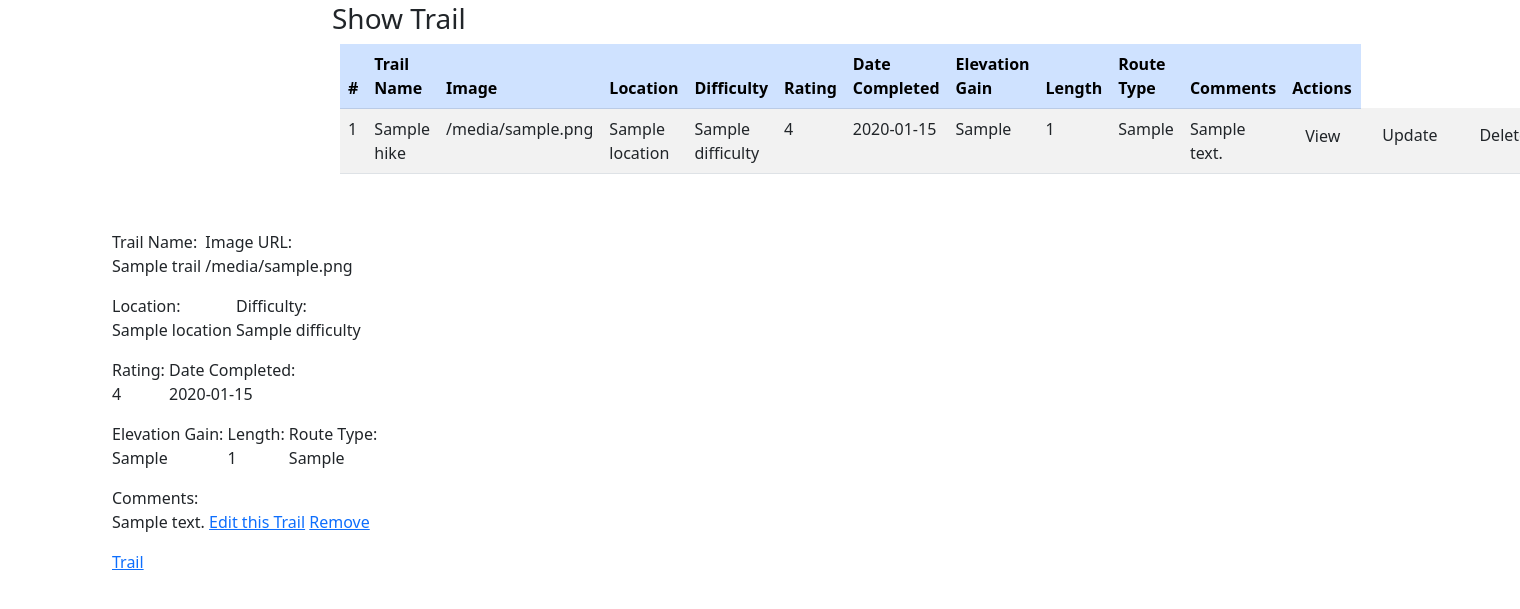
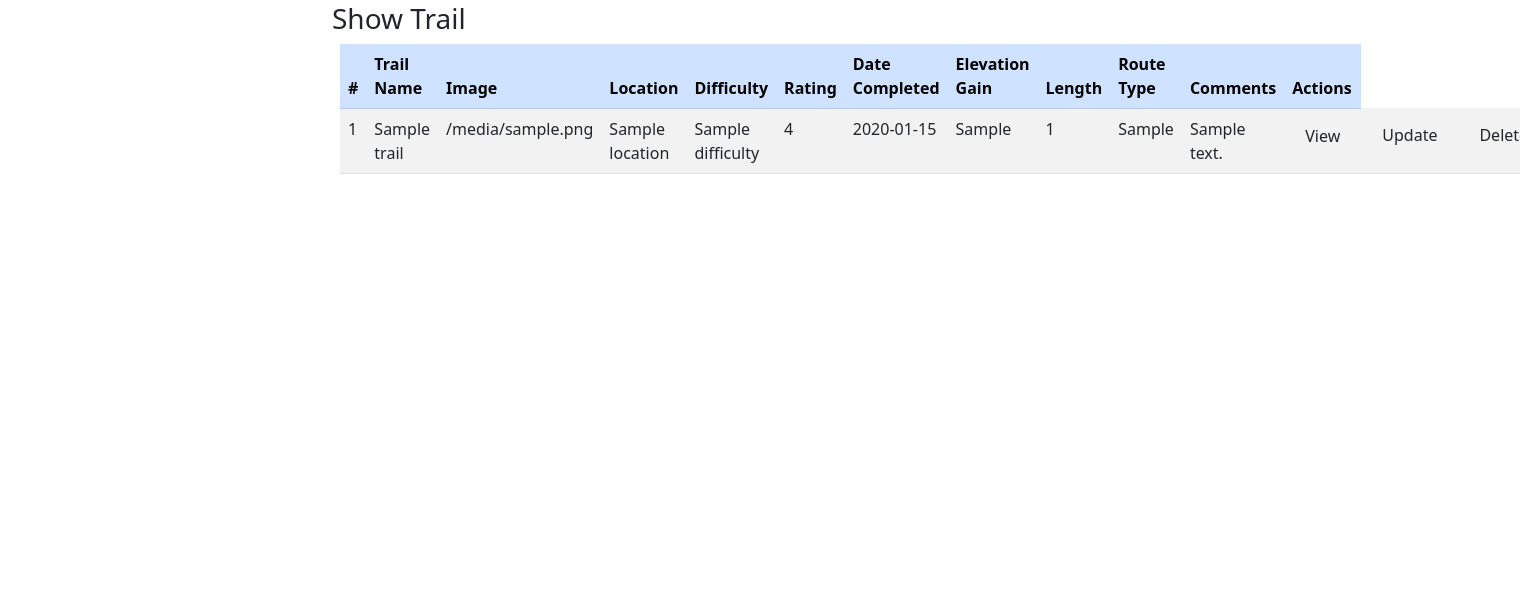
Before and after one commit to gcommits/hike, a Flask app: template flask_app/templates/show_trail.html in a window 1520 px wide; the page is wider, and only the part inside the window is pictured. Shown: the part 46-655 px from the top of that part. Run offline with Flask 2, Linux system fonts and the light colour scheme; the visitor is signed in with stand-in values (Sample User, id 1); tables that the repository leaves empty or names only in its code hold one stand-in row (values such as "Sample post"); the template is opened without the code that fills it: most values are stand-ins (such as "Sample title", 1, 10 or a date in 2020).

Commit message:
fix show/edit page

```diff
--- a/flask_app/templates/show_trail.html
+++ b/flask_app/templates/show_trail.html
@@ -21,67 +21,26 @@
                     </tr>
                 </thead>
                 <tbody>
-                    {% for hike in trails %}
                     <tr>
-                        <td scope="row">{{ hike.id }}</td>
-                        <td>{{ hike.name }}</td>
-                        <td>{{ hike.img }}</td>
-                        <td>{{ hike.location }}</td>
-                        <td>{{ hike.difficulty }}</td>
-                        <td>{{ hike.rating }}</td>
-                        <td>{{ hike.dateCompleted.strftime('%Y-%m-%d') }}</td>
-                        <td>{{ hike.elevationGain }}</td>
-                        <td>{{ hike.length }}</td>
-                        <td>{{ hike.routeType }}</td>
-                        <td>{{ hike.comments }}</td>
-                        <td><a href="/trail/{{hike.id}}" class="btn">View</a></td>
-                        {% if hike.user_id == session.user_id %}
+                        <td scope="row">{{ trail.id }}</td>
+                        <td>{{trail.name}}</td>
+                        <td>{{ trail.img }}</td>
+                        <td>{{ trail.location }}</td>
+                        <td>{{ trail.difficulty }}</td>
+                        <td>{{ trail.rating }}</td>
+                        <td>{{ trail.dateCompleted.strftime('%Y-%m-%d') }}</td>
+                        <td>{{ trail.elevationGain }}</td>
+                        <td>{{ trail.length }}</td>
+                        <td>{{ trail.routeType }}</td>
+                        <td>{{ trail.comments }}</td>
+                        <td><a href="/trail/{{trail.id}}" class="btn">View</a></td>
+                        {% if trail.user_id == session.user_id %}
                         <td><a href="/edit/trail/{{hike.id}}" class="btn">Update</a></td>
                         <td><a href="/destroy/trail/{{hike.id}}" class="btn">Delete</a></td>
                         {% endif %}
                     </tr>
-                    {% endfor %}
                 </tbody>
             </table>
         </div>
     </div>
-    <div class="row mt-5">
-        <div class="col-4">
-            <input type="hidden" name="id" value="{{trail.id}}">
-                    <label>Trail Name:
-                        <p>{{trail.name}}</p>
-                    </label>
-                    <label>Image URL:
-                        <p>{{trail.img}}</p>
-                    </label>
-                    <label>Location:
-                        <p>{{trail.location}}</p>
-                    </label>
-                    <label>Difficulty:
-                        <p>{{trail.difficulty}}</p>
-                    </label>
-                    <label>Rating:
-                        <p>{{trail.rating}}</p>
-                    </label>
-                    <label>Date Completed:
-                        <p>{{trail.dateCompleted.strftime('%Y-%m-%d')}}</p>
-                    </label>
-                    <label>Elevation Gain:
-                        <p>{{trail.elevationGain}}</p>
-                    </label>
-                    <label>Length:
-                        <p>{{trail.length}}</p>
-                    </label>
-                    <label>Route Type:
-                        <p>{{trail.routeType}}</p>
-                    </label>
-                    <label>Comments:
-                        <p>{{trail.comments}}</p>
-                    </label>
-                    {% if trail.user_id == session.user_id %}
-                    <td><a href="/edit/trail/{{trail.id}}">Edit this Trail</a></td>
-                    <td><a href="/destroy/trail/{{trail.id}}">Remove Trail</a></td>
-                    {% endif %}
-        </div>
-    </div>
     {% endblock %}
```
Also changed, not shown: flask_app/templates/edit_trail.html (+3 -4 lines), 1 other file.
